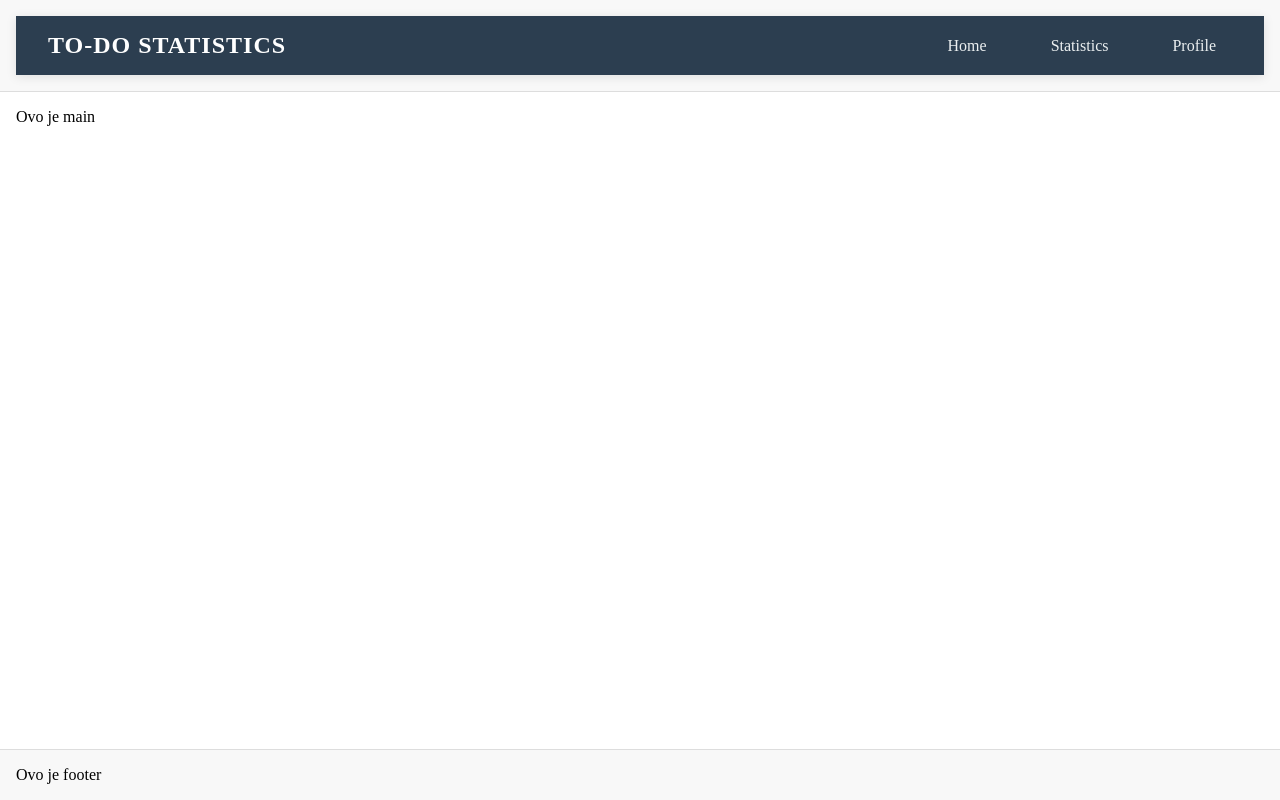
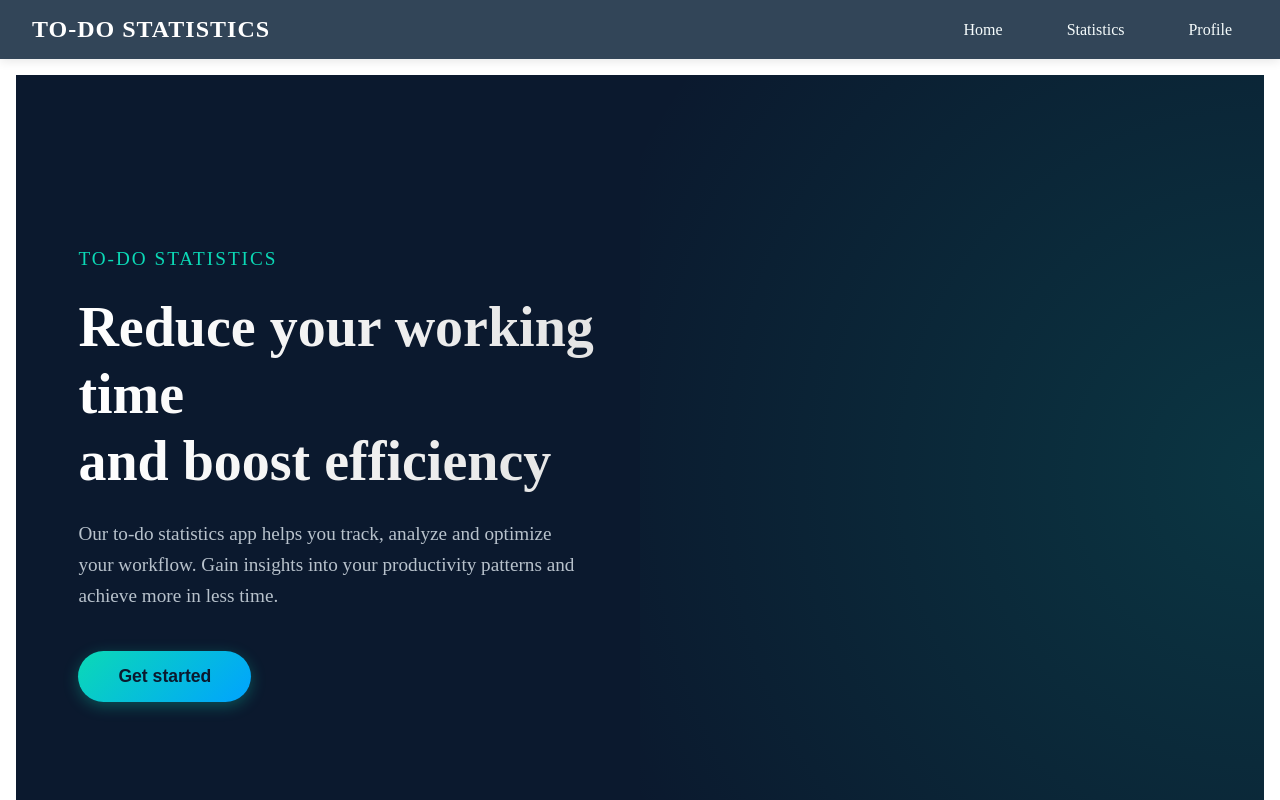
Before and after one commit to sasanedicbn/Mini-app, a Vue app in the folder Mini-app/: page / in a window 1280 px wide. Shown: the top 800 px of the page. Built offline with nearby package versions, Linux system fonts and the light colour scheme.

Commit message:
Create Main component

```diff
--- a/Mini-app/src/components/Header/Header.vue
+++ b/Mini-app/src/components/Header/Header.vue
@@ -26,7 +26,7 @@
     justify-content: space-between;
     align-items: center;
     padding: 1rem 2rem;
-    background-color: #2c3e50;
+    background-color: #324558;
     color: white;
     box-shadow: 0 2px 10px rgba(0, 0, 0, 0.1);
   }
@@ -46,7 +46,7 @@
   }
 
   .nav-item a {
-    color: #ecf0f1;
+    color: #f6fcfc;
     text-decoration: none;
     font-weight: 500;
     padding: 0.5rem 1rem;
--- a/Mini-app/src/components/HelloWorld.vue
+++ b/Mini-app/src/components/HelloWorld.vue
@@ -1,6 +1,7 @@
 <script setup>
 import BaseLayout from './Wrappers/BaseLayout.vue';
 import Header from '../components/Header/Header.vue'
+import Main from "../components/Main/Main.vue"
 
 
 </script>
@@ -8,10 +9,10 @@ import Header from '../components/Header/Header.vue'
 <template>
   <BaseLayout>
     <template #header>
-      <Header></Header>
+      <Header/>
     </template>
     <section >
-      Ovo je main
+      <Main/>
     </section>
     <template #footer>
       Ovo je footer
--- /dev/null
+++ b/Mini-app/src/components/Main/Main.vue
@@ -0,0 +1,94 @@
+<template>
+    <div class="hero-section">
+      <div class="hero-content">
+        <h4 class="subtitle">TO-DO STATISTICS</h4>
+        <h1 class="title">Reduce your working time<br>and boost efficiency</h1>
+        <p class="description">
+          Our to-do statistics app helps you track, analyze and optimize your workflow.
+          Gain insights into your productivity patterns and achieve more in less time.
+        </p>
+        <button class="cta-button">Get started</button>
+      </div>
+    </div>
+  </template>
+
+  <script>
+  export default {
+  }
+  </script>
+
+  <style scoped>
+  .hero-section {
+    background-color: #0B192E;
+    color: #FFFFFF;
+    min-height: 100vh;
+    display: flex;
+    align-items: center;
+    padding: 0 5%;
+    position: relative;
+    overflow: hidden;
+  }
+
+  .hero-section::before {
+    content: '';
+    position: absolute;
+    top: -50%;
+    right: -50%;
+    width: 100%;
+    height: 200%;
+    background: radial-gradient(circle, rgba(11, 217, 182, 0.15) 0%, rgba(11, 25, 46, 0) 70%);
+    z-index: 0;
+  }
+
+  .hero-content {
+    max-width: 600px;
+    position: relative;
+    z-index: 1;
+  }
+
+  .subtitle {
+    font-size: 1.2rem;
+    font-weight: 500;
+    letter-spacing: 2px;
+    text-transform: uppercase;
+    color: #0BD9B6;
+    margin-bottom: 1.5rem;
+  }
+
+  .title {
+    font-size: 3.5rem;
+    font-weight: 700;
+    line-height: 1.2;
+    margin-bottom: 1.5rem;
+    background: linear-gradient(90deg, #FFFFFF 0%, #E0E0E0 100%);
+    -webkit-background-clip: text;
+    -webkit-text-fill-color: transparent;
+  }
+
+  .description {
+    font-size: 1.2rem;
+    line-height: 1.6;
+    color: #B8C2CC;
+    margin-bottom: 2.5rem;
+    max-width: 500px;
+  }
+
+  .cta-button {
+    background: linear-gradient(135deg, #0BD9B6 0%, #00A3FF 100%);
+    color: #0B192E;
+    border: none;
+    padding: 15px 40px;
+    font-size: 1.1rem;
+    font-weight: 600;
+    border-radius: 50px;
+    cursor: pointer;
+    transition: all 0.3s ease;
+    box-shadow: 0 4px 15px rgba(11, 217, 182, 0.3);
+  }
+
+  .cta-button:hover {
+    transform: translateY(-3px);
+    box-shadow: 0 7px 20px rgba(11, 217, 182, 0.4);
+  }
+
+  </style>
--- a/Mini-app/src/components/Wrappers/BaseLayout.vue
+++ b/Mini-app/src/components/Wrappers/BaseLayout.vue
@@ -26,12 +26,6 @@
     min-height: 100vh;
   }
 
-  .layout-header {
-    background: #f8f8f8;
-    padding: 1rem;
-    border-bottom: 1px solid #ddd;
-  }
-
   .layout-main {
     flex: 1;
     padding: 1rem;
```
